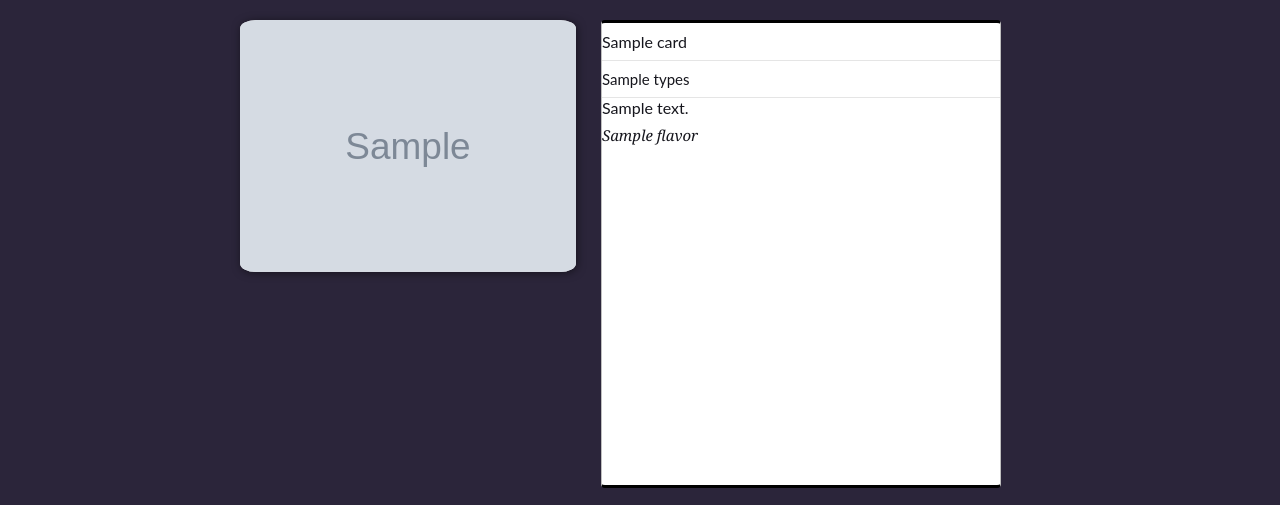
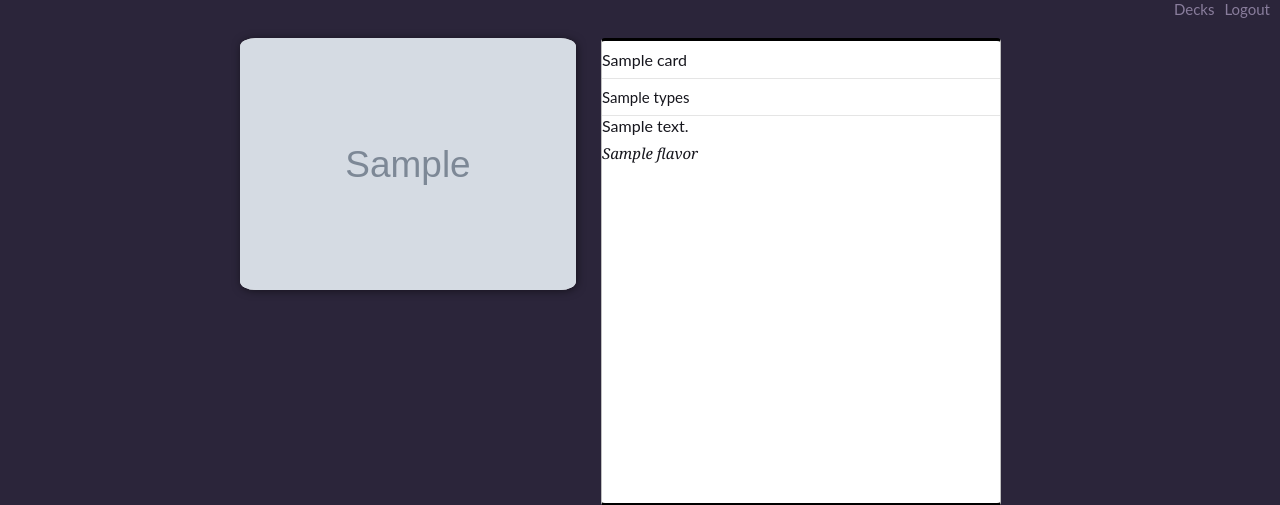
Before and after one commit to JamiesonChase/454_MTG_Engine, a Flask app: template templates/card.html in a window 1280 px wide. Shown: the top 505 px of the page. Run offline with Flask 2, Linux system fonts and the light colour scheme; the template is opened without the code that fills it: most values are stand-ins (such as "Sample title", 1, 10 or a date in 2020); grey boxes marked "Sample" are stand-in pictures; parts of the project's set-up code (start-up, migrations or seed data) failed here and were passed over; some web fonts are replaced.

Commit message:
working on decks page

```diff
--- a/templates/card.html
+++ b/templates/card.html
@@ -3,8 +3,19 @@
 <head>
     <link rel="stylesheet" href="{{ url_for('static',filename='templates.css') }}" media="all" />
     <meta charset="UTF-8">
+    <style>
+      a:link {
+        float: right;
+        margin-right: 10px;
+        color: #897d9c;
+        text-decoration: none;
+      }
+    </style>
 </head>
 <body>
+  <a href="{{ url_for('logout') }}">Logout</a>
+  <a href="{{ url_for('decks') }}">Decks</a>
+  <br />
   <div class="card-profile">
   <div class="inner-flex ">
     <div class="card-image">
@@ -48,7 +59,7 @@
               </div>
             </a>
           </div>
-        {% endfor %}
+          {% endfor %}
         </div>
       </div>
     </div>
--- a/templates/results.html
+++ b/templates/results.html
@@ -94,7 +94,9 @@
     </style>
   </head>
   <body>
-    <a href="{{url_for('logout')}}">Logout</a><br />
+    <a href="{{ url_for('logout') }}">Logout</a>
+    <a href="{{ url_for('decks') }}">Decks</a>
+    <br />
     <div id="wrapper">
       <div class="d-flex justify-content-center h-100">
         <!--TODO: add a MTG picture that links to the home page to the left of the search bar-->
```
Also changed, not shown: templates/decks.html (+11 -2 lines), templates/home.html (+5 -2 lines).
